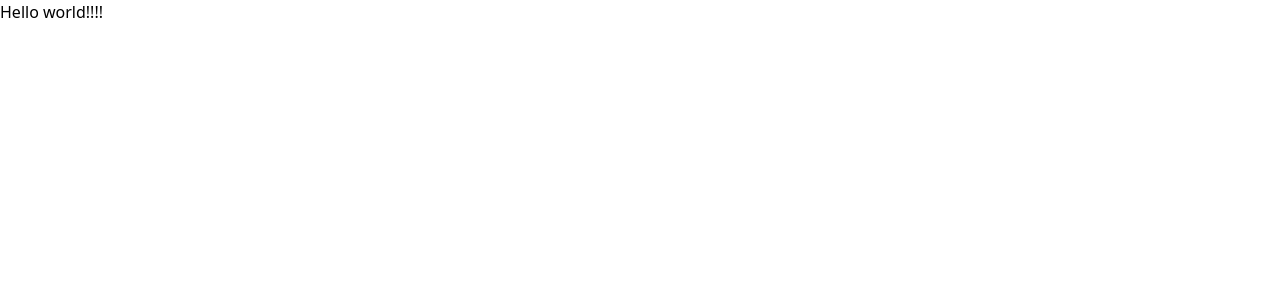
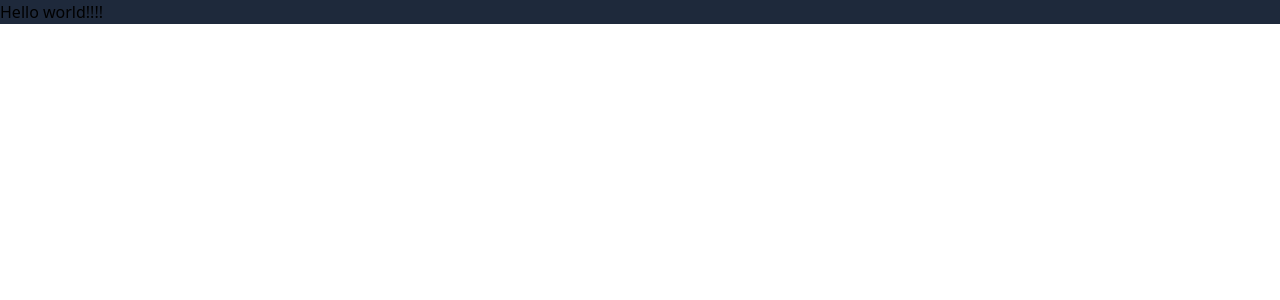
Before and after one commit to 208-code-titans/bettina-snacks, a React (Create React App) app: page / in a window 1280 px wide. Shown: the top 300 px of the page. Built offline with nearby package versions, Linux system fonts and the light colour scheme.

Commit message:
test: :white_check_mark: test if tailwind works

```diff
--- a/src/App.js
+++ b/src/App.js
@@ -1,7 +1,7 @@
 
 function App() {
   return (
-    <div className="App">
+    <div className="bg-slate-800 ">
       Hello world!!!!
 
     </div>
```
